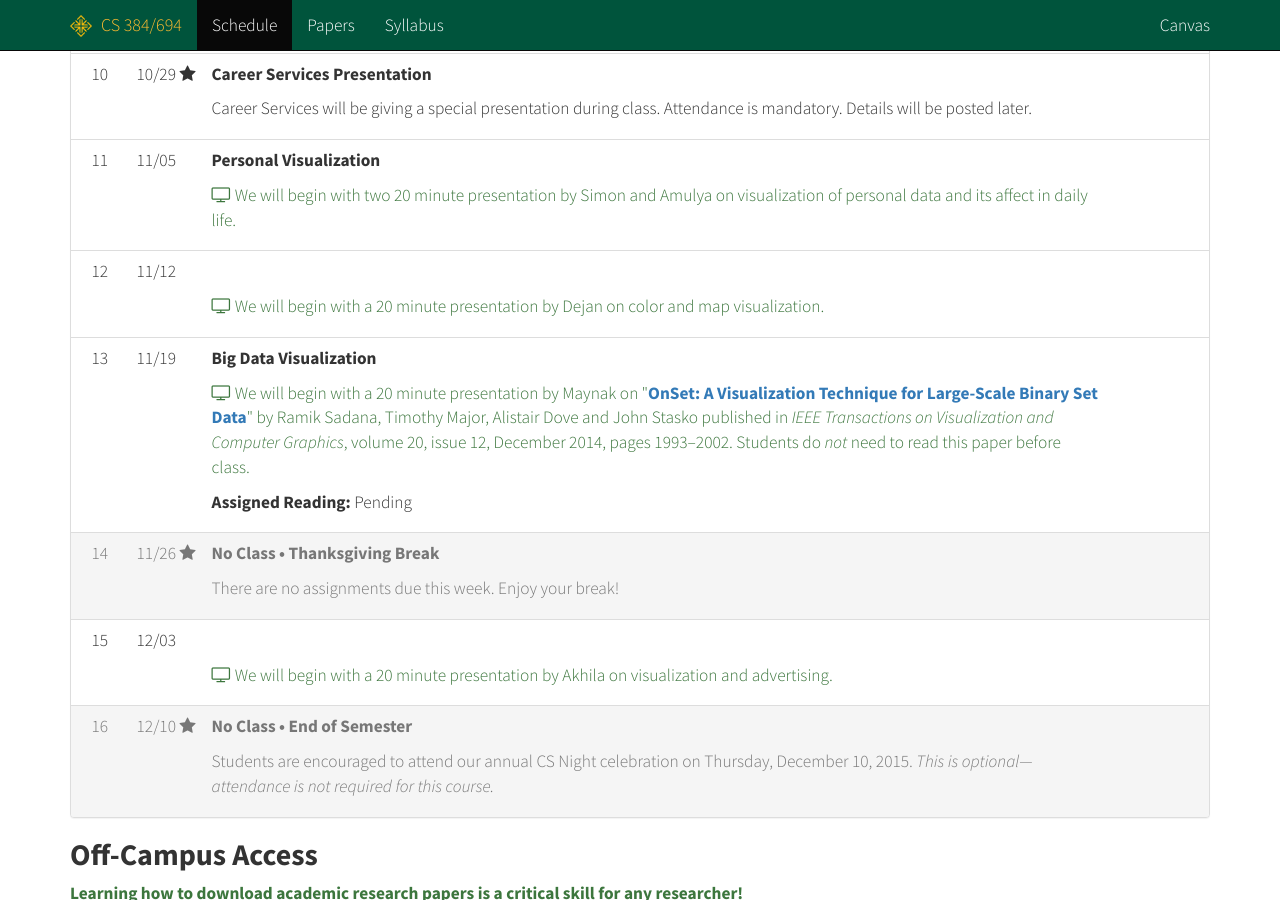
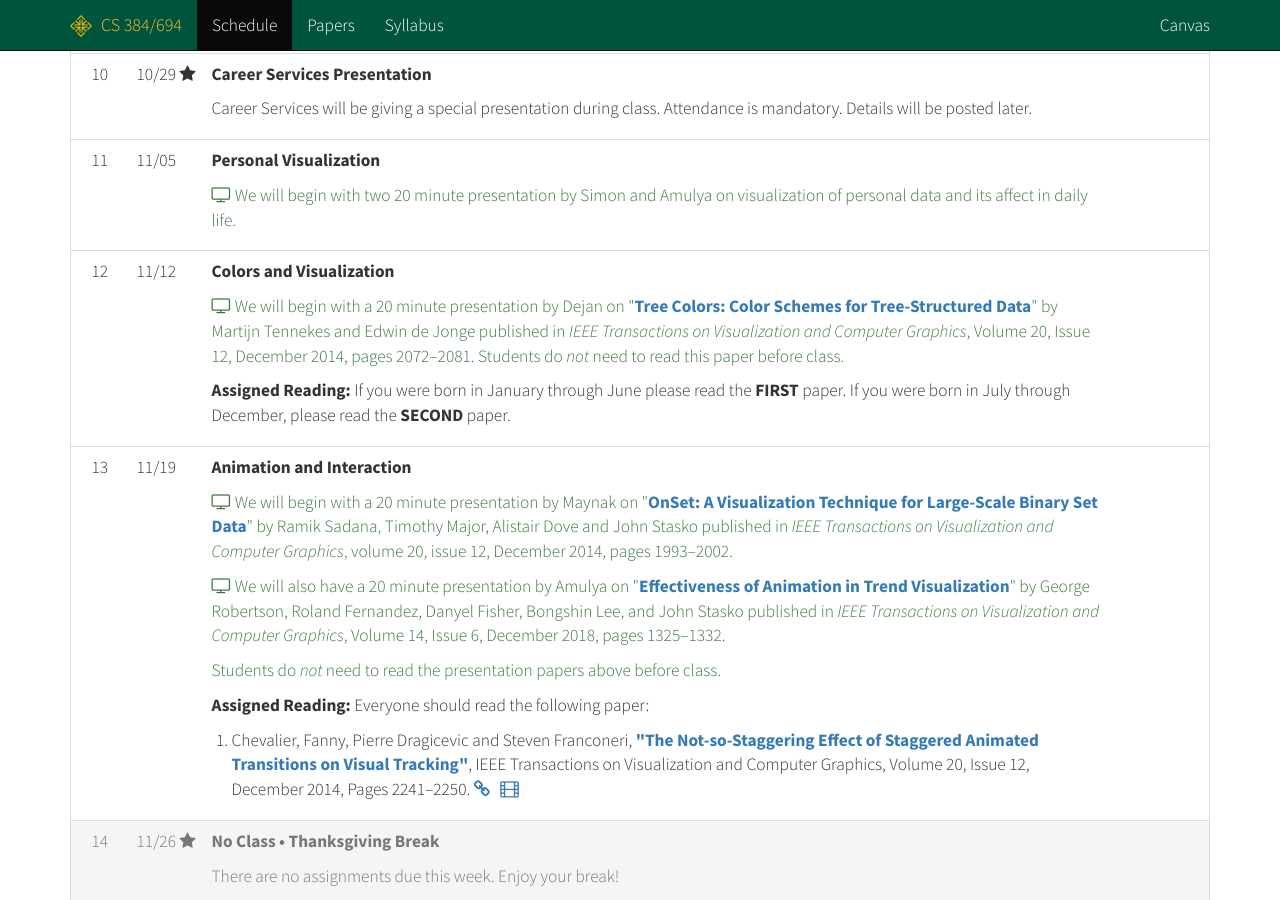
Before and after one commit to cs694/fall2015, a Jekyll site: the page built from schedule.html, in a window 1280 px wide and 900 px high, scrolled down 2968 px. Built offline with Jekyll 4.4.1, drawn with Linux system fonts in a browser that asks for light colours; Markdown is read by kramdown in place of the engine named in the settings.

Commit message:
Updating schedule.

```diff
--- a/_data/schedule.yml
+++ b/_data/schedule.yml
@@ -180,7 +180,7 @@
   link : 'https://usfca.instructure.com/courses/1555423/quizzes/2294019'
   flag : true
   iffy : false
-  todo : '<p class="alert alert-info">Students are encouraged to attend the <strong>USF Symposium on Cyber Security</strong> on Wednesday, October 14 in Fromm Hall, Xavier Room. Registration begins at 5:00pm, and the panels are followed by a reception at 7:30pm.</p> <p class="text-success"><i class="fa fa-television"></i> We will begin class with a 20 minute presentation by Jake on "<a href="https://doi.org/10.1057/ivs.2010.12">Visualizing Keyboard Pattern Passwords</a>" by Dino Schweitzer, Jeff Boleng, Colin Hughes, and Louis Murphy published in <em>Information Visualization</em>, volume 10, issue 2, 2011, pages 127&ndash;133. Students do <em>not</em> need to read this paper before class.</p> <p><strong>Assigned Reading:</strong> If you were born in January through June please read the <strong>SECOND</strong> paper. If you were born in July through December, please read the <strong>FIRST</strong> paper.</p>'
+  todo : '<p class="alert alert-info">Students are encouraged to attend the <strong>USF Symposium on Cyber Security</strong> on Wednesday, October 14 in Fromm Hall, Xavier Room. Registration begins at 5:00pm, and the panels are followed by a reception at 7:30pm.</p> <p class="text-success"><i class="fa fa-television"></i> We will begin class with a 20 minute presentation by Jake on "<a href="https://doi.org/10.1057/ivs.2010.12"><strong>Visualizing Keyboard Pattern Passwords</strong></a>" by Dino Schweitzer, Jeff Boleng, Colin Hughes, and Louis Murphy published in <em>Information Visualization</em>, volume 10, issue 2, 2011, pages 127&ndash;133. Students do <em>not</em> need to read this paper before class.</p> <p><strong>Assigned Reading:</strong> If you were born in January through June please read the <strong>SECOND</strong> paper. If you were born in July through December, please read the <strong>FIRST</strong> paper.</p>'
   read :
     - title    : 'IMap: Visualizing Network Activity over Internet Maps'
       authors  : 'Fowler, J. Joseph, Thienne Johnson, Paolo Simonetto, Michael Schneider, Carlos Acedo, Stephen Kobourov, and Loukas Lazos'
@@ -229,17 +229,32 @@
 
 - week : 12
   date : 2015-11-12
-  info : '&nbsp;'
+  info : 'Colors and Visualization'
   gray : false
   flag : false
-  todo : '<p class="text-success"><i class="fa fa-television"></i> We will begin with a 20 minute presentation by Dejan on color and map visualization.</p>'
+  todo : '<p class="text-success"><i class="fa fa-television"></i> We will begin with a 20 minute presentation by Dejan on "<a href="http://doi.ieeecomputersociety.org/10.1109/TVCG.2014.2346277"><strong>Tree Colors: Color Schemes for Tree-Structured Data</strong></a>" by Martijn Tennekes and Edwin de Jonge published in <em>IEEE Transactions on Visualization and Computer Graphics</em>, Volume 20, Issue 12, December 2014, pages 2072&ndash;2081. Students do <em>not</em> need to read this paper before class.</p><p><strong>Assigned Reading:</strong> If you were born in January through June please read the <strong>FIRST</strong> paper. If you were born in July through December, please read the <strong>SECOND</strong> paper.</p>'
+  read :
+    # - title   : 'Rainbow Color Map (Still) Considered Harmful'
+    #   authors : 'Borland, David and Russell M. Taylor II'
+    #   citation: 'IEEE Computer Graphics and Applications, Volume 27, Issue 2, April 2007, Pages 14&ndash;17'
+    #   doi     : 'http://doi.ieeecomputersociety.org/10.1109/MCG.2007.46'
+    # - title   : 'A Coloring Solution to the Edge Crossing Problem'
+    #   authors : 'Jianu, Radu, Adrian Rusu, Andrew J. Fabian, and David H. Laidlaw'
+    #   citation: 'IEEE Computer Graphics and Applications, Volume 27, Issue 2, April 2007, Pages 14&ndash;17'
+    #   doi     : 'http://doi.ieeecomputersociety.org/10.1109/IV.2009.66'
 
 - week : 13
   date : 2015-11-19
-  info : 'Big Data Visualization'
+  info : 'Animation and Interaction'
   gray : false
   flag : false
-  todo : '<p class="text-success"><i class="fa fa-television"></i> We will begin with a 20 minute presentation by Maynak on "<strong><a href="http://dx.doi.org/10.1109/TVCG.2014.2346249">OnSet: A Visualization Technique for Large-Scale Binary Set Data</a></strong>" by Ramik Sadana, Timothy Major, Alistair Dove and John Stasko published in <em>IEEE Transactions on Visualization and Computer Graphics</em>, volume 20, issue 12, December 2014, pages 1993&ndash;2002. Students do <em>not</em> need to read this paper before class.</p><p><strong>Assigned Reading:</strong> Pending</p>'
+  todo : '<p class="text-success"><i class="fa fa-television"></i> We will begin with a 20 minute presentation by Maynak on "<strong><a href="http://dx.doi.org/10.1109/TVCG.2014.2346249">OnSet: A Visualization Technique for Large-Scale Binary Set Data</a></strong>" by Ramik Sadana, Timothy Major, Alistair Dove and John Stasko published in <em>IEEE Transactions on Visualization and Computer Graphics</em>, volume 20, issue 12, December 2014, pages 1993&ndash;2002.</p><p class="text-success"><i class="fa fa-television"></i> We will also have a 20 minute presentation by Amulya on "<strong><a href="http://doi.ieeecomputersociety.org/10.1109/TVCG.2008.125">Effectiveness of Animation in Trend Visualization</a></strong>" by George Robertson, Roland Fernandez, Danyel Fisher, Bongshin Lee, and John Stasko published in <em>IEEE Transactions on Visualization and Computer Graphics</em>, Volume 14, Issue 6, December 2018, pages 1325&ndash;1332.</p><p  class="text-success">Students do <em>not</em> need to read the presentation papers above before class.</p><p><strong>Assigned Reading:</strong> Everyone should read the following paper:</p>'
+  read :
+    - title   : 'The Not-so-Staggering Effect of Staggered Animated Transitions on Visual Tracking'
+      authors : 'Chevalier, Fanny, Pierre Dragicevic and Steven Franconeri'
+      citation: 'IEEE Transactions on Visualization and Computer Graphics, Volume 20, Issue 12, December 2014, Pages 2241&ndash;2250'
+      doi     : 'http://doi.ieeecomputersociety.org/10.1109/TVCG.2014.2346424'
+      vid     : 'https://vimeo.com/102606411'
 
 - week : 14
   date : 2015-11-26
```
